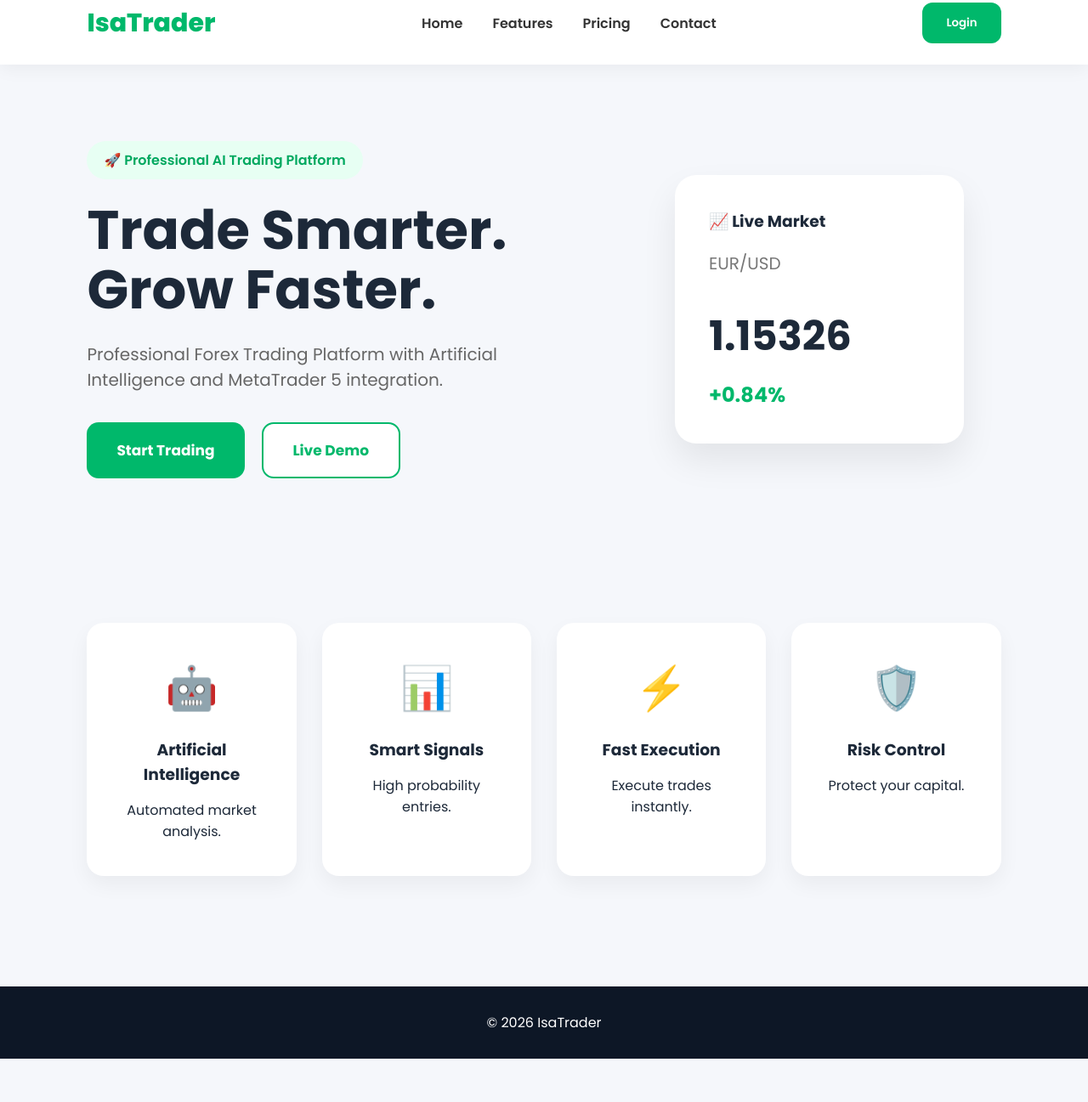
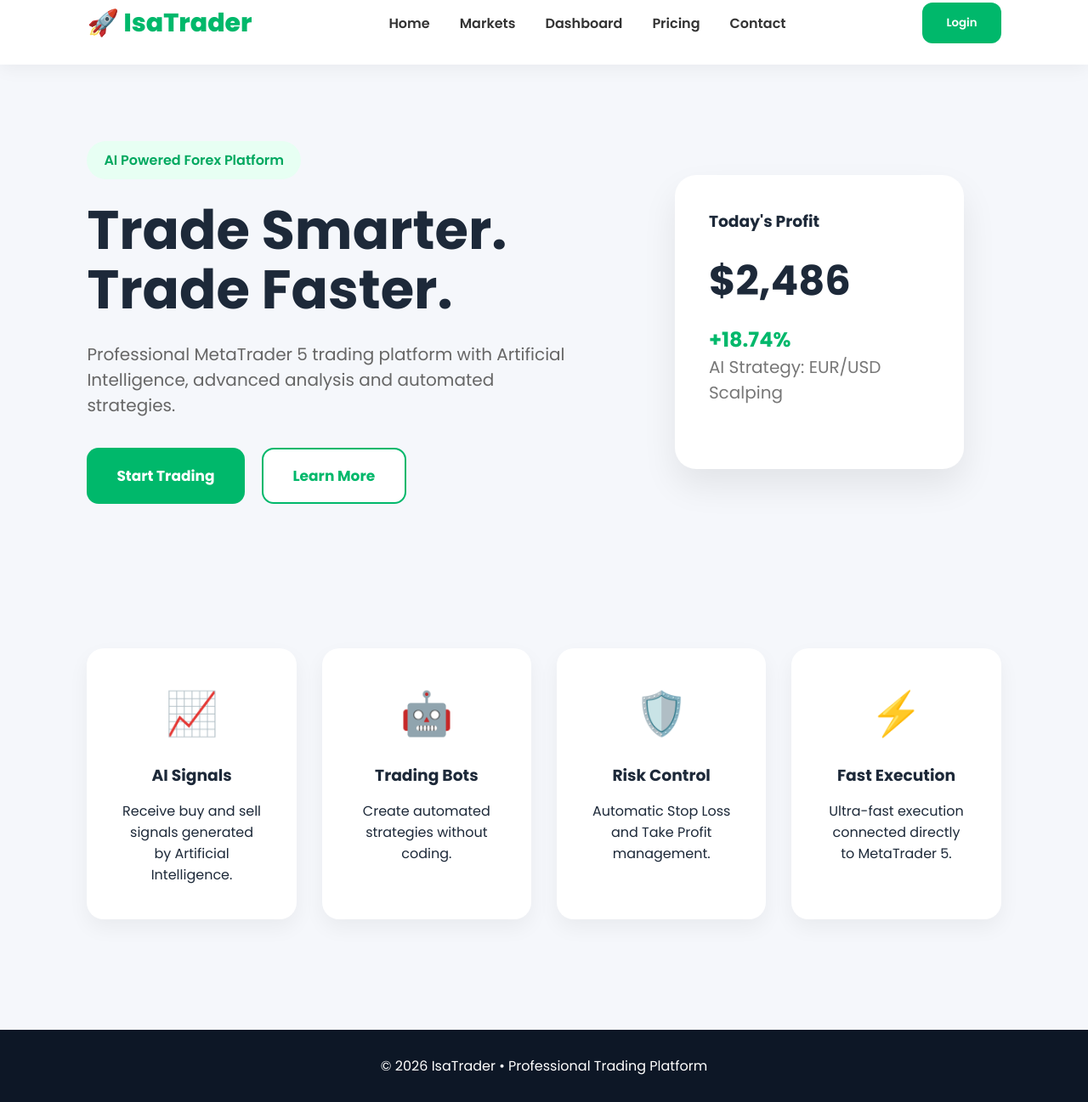
Before and after one commit to Overlookalpha/Isa-Trader, a plain HTML site: page index.html in a window 1280 px wide. Shown: the part 22-1319 px from the top of the page at 85% size. Before the commit the page ends 1268 px from the top, so only its background shows below. Drawn offline with Linux system fonts and the light colour scheme.

Commit message:
Update index.html

```diff
--- a/index.html
+++ b/index.html
@@ -1,13 +1,20 @@
 <!DOCTYPE html>
 <html lang="en">
+
 <head>
+
 <meta charset="UTF-8">
 <meta name="viewport" content="width=device-width, initial-scale=1.0">
-    <title>IsaTrader | AI Trading Platform</title>
+
+<title>IsaTrader</title>
+
+<link rel="preconnect" href="https://fonts.googleapis.com">
+<link rel="preconnect" href="https://fonts.gstatic.com" crossorigin>
+
+<link href="https://fonts.googleapis.com/css2?family=Poppins:wght@300;400;500;600;700;800&display=swap" rel="stylesheet">
 
 <link rel="stylesheet" href="css/style.css">
 
-    <link href="https://fonts.googleapis.com/css2?family=Poppins:wght@300;400;500;600;700;800&display=swap" rel="stylesheet">
 </head>
 
 <body>
@@ -15,13 +22,14 @@
 <header>
 
 <div class="logo">
-        IsaTrader
+🚀 IsaTrader
 </div>
 
 <nav>
 
 <a href="#">Home</a>
-        <a href="#">Features</a>
+<a href="#">Markets</a>
+<a href="#">Dashboard</a>
 <a href="#">Pricing</a>
 <a href="#">Contact</a>
 
@@ -33,62 +41,58 @@
 
 </header>
 
-
 <section class="hero">
 
 <div class="hero-left">
 
-        <span class="badge">
-            🚀 Professional AI Trading Platform
-        </span>
+<div class="badge">
+AI Powered Forex Platform
+</div>
 
 <h1>
 
 Trade Smarter.<br>
-            Grow Faster.
+Trade Faster.
 
 </h1>
 
 <p>
 
-            Professional Forex Trading Platform with
-            Artificial Intelligence and MetaTrader 5
-            integration.
+Professional MetaTrader 5 trading platform with Artificial Intelligence, advanced analysis and automated strategies.
 
 </p>
 
 <div class="buttons">
 
 <button class="primary">
-
 Start Trading
-
 </button>
 
 <button class="secondary">
-
-                Live Demo
-
+Learn More
 </button>
 
 </div>
 
 </div>
 
-
 <div class="hero-right">
 
 <div class="card">
 
-            <h3>📈 Live Market</h3>
+<h3>Today's Profit</h3>
 
-            <p>EUR/USD</p>
+<h2>$2,486</h2>
 
-            <h2>1.15326</h2>
+<div class="green">
++18.74%
+</div>
 
-            <span class="green">
-                +0.84%
-            </span>
+<p>
+
+AI Strategy: EUR/USD Scalping
+
+</p>
 
 </div>
 
@@ -96,31 +100,35 @@
 
 </section>
 
+<section class="features">
 
+<div class="feature">
 
-<section class="features">
+<h2>📈</h2>
+
+<h3>AI Signals</h3>
+
+<p>Receive buy and sell signals generated by Artificial Intelligence.</p>
+
+</div>
 
 <div class="feature">
 
 <h2>🤖</h2>
 
-        <h3>Artificial Intelligence</h3>
+<h3>Trading Bots</h3>
 
-        <p>
-            Automated market analysis.
-        </p>
+<p>Create automated strategies without coding.</p>
 
 </div>
 
 <div class="feature">
 
-        <h2>📊</h2>
+<h2>🛡️</h2>
 
-        <h3>Smart Signals</h3>
+<h3>Risk Control</h3>
 
-        <p>
-            High probability entries.
-        </p>
+<p>Automatic Stop Loss and Take Profit management.</p>
 
 </div>
 
@@ -130,33 +138,18 @@
 
 <h3>Fast Execution</h3>
 
-        <p>
-            Execute trades instantly.
-        </p>
-
-    </div>
-
-    <div class="feature">
-
-        <h2>🛡️</h2>
-
-        <h3>Risk Control</h3>
-
-        <p>
-            Protect your capital.
-        </p>
+<p>Ultra-fast execution connected directly to MetaTrader 5.</p>
 
 </div>
 
 </section>
 
-
-
 <footer>
 
-    © 2026 IsaTrader
+© 2026 IsaTrader • Professional Trading Platform
 
 </footer>
 
 </body>
+
 </html>
```
Lines whose indentation alone changed are shown as unchanged.
